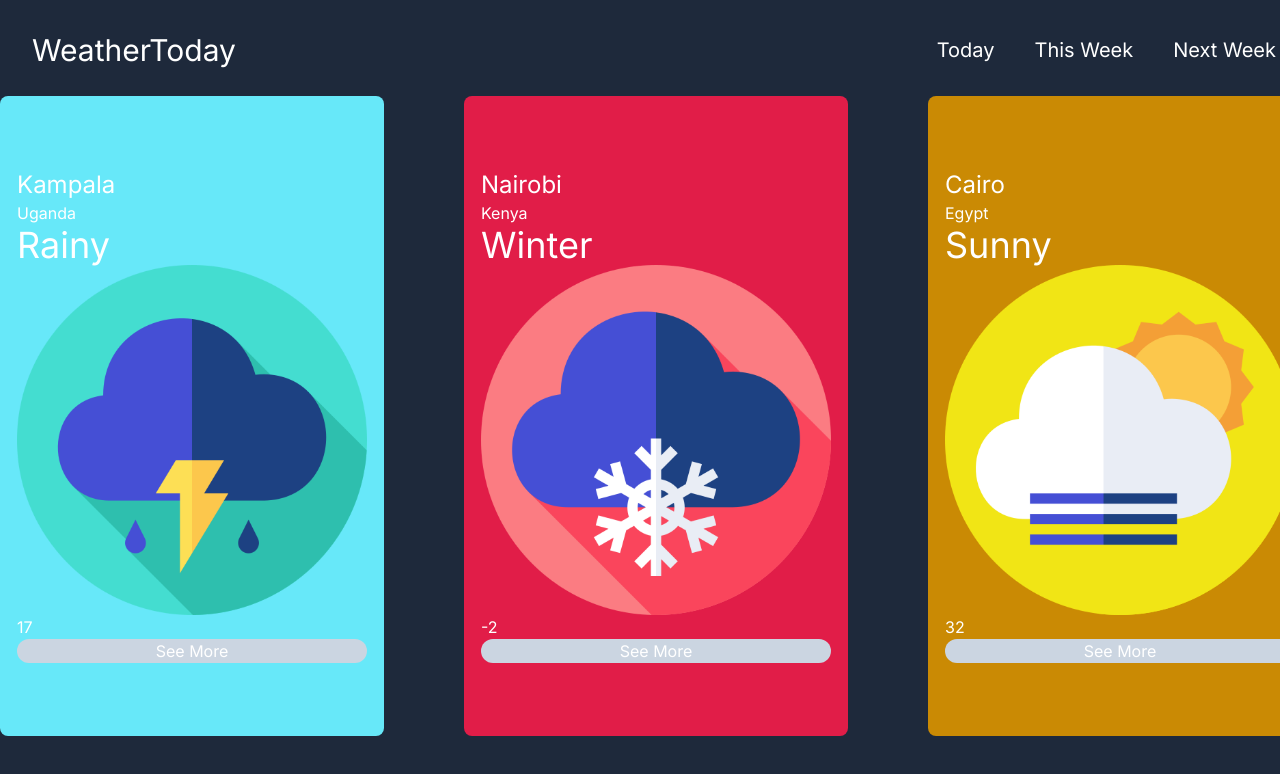
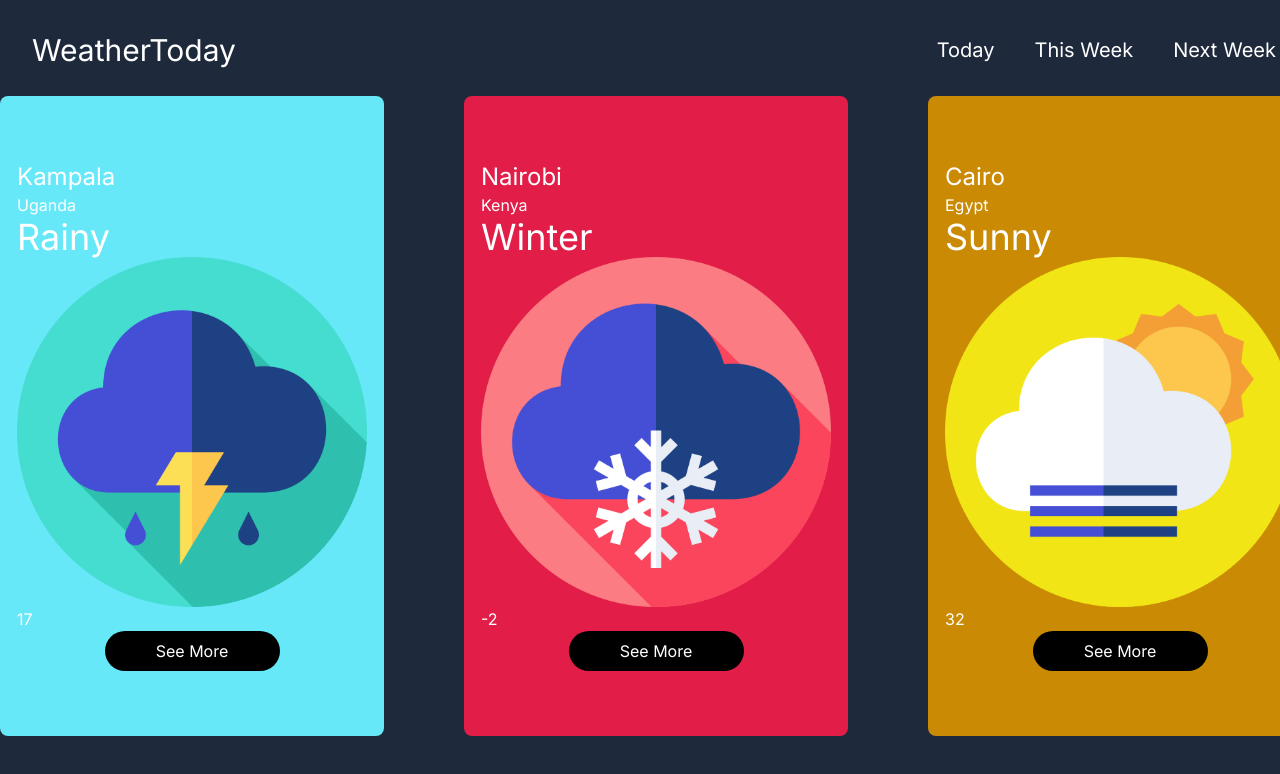
Before and after one commit to Ddiiro/Wetaher-App, a Next.js app in the folder weather-now/: page / in a window 1280 px wide. Shown: the top 774 px of the page. Built offline with nearby package versions, Linux system fonts and the light colour scheme.

Commit message:
Add hover effect on the buttons in the container section

```diff
--- a/weather-now/src/app/page.tsx
+++ b/weather-now/src/app/page.tsx
@@ -23,7 +23,7 @@ export default function Home() {
 
     <div className="flex gap-20 justify-self-center justify-items-stretch">
         <div className=" grid justtify-self-start place-content-center w-96
-        justify-items-stretch min-h-[20rem] bg-cyan-300 text-white rounded-lg m-0 group/item hover:bg-slate-950">
+        justify-items-stretch min-h-[20rem] bg-cyan-300 text-white rounded-lg m-0">
           <h2 className="text-2xl">Kampala</h2>
 
           <h5>Uganda</h5>
@@ -41,9 +41,9 @@ export default function Home() {
           <div>
             <p>17</p>
           </div>
-          <button className="rounded-full bg-slate-300"><Link href="/about">See More</Link></button>
+          <button className="rounded-full justify-self-center p-2 bg-black w-1/2 hover:bg-cyan-400"><Link href="/about">See More</Link></button>
         </div>
-        <div className=" grid justify-self-center place-content-center w-96 min-h-[40rem] bg-rose-600 text-white rounded-lg group/item hover:bg-slate-950">
+        <div className=" grid justify-self-center place-content-center w-96 min-h-[40rem] bg-rose-600 text-white rounded-lg">
           <h2 className="text-2xl">Nairobi</h2>
 
           <h5>Kenya</h5>
@@ -61,9 +61,9 @@ export default function Home() {
           <div>
             <p>-2</p>
           </div>
-          <button className="rounded-full bg-slate-300"><Link href="/about">See More</Link></button>
+          <button className="rounded-full justify-self-center p-2 bg-black w-1/2 hover:bg-rose-400"><Link href="/about">See More</Link></button>
         </div>
-        <div className=" grid justify-self-end place-content-center w-96 min-h-[40rem] bg-yellow-600 text-white rounded-lg group/item hover:bg-slate-950">
+        <div className=" grid justify-self-end place-content-center w-96 min-h-[40rem] bg-yellow-600 text-white rounded-lg">
           <h2 className="text-2xl">Cairo</h2>
 
           <h5>Egypt</h5>
@@ -81,7 +81,7 @@ export default function Home() {
           <div>
             <p>32</p>
           </div>
-          <button className="rounded-full bg-slate-300"><Link href="/about">See More</Link></button>
+          <button className="rounded-full justify-self-center p-2 bg-black w-1/2 hover:bg-yellow-400"><Link href="/about">See More</Link></button>
         </div>
 
     </div>
```
